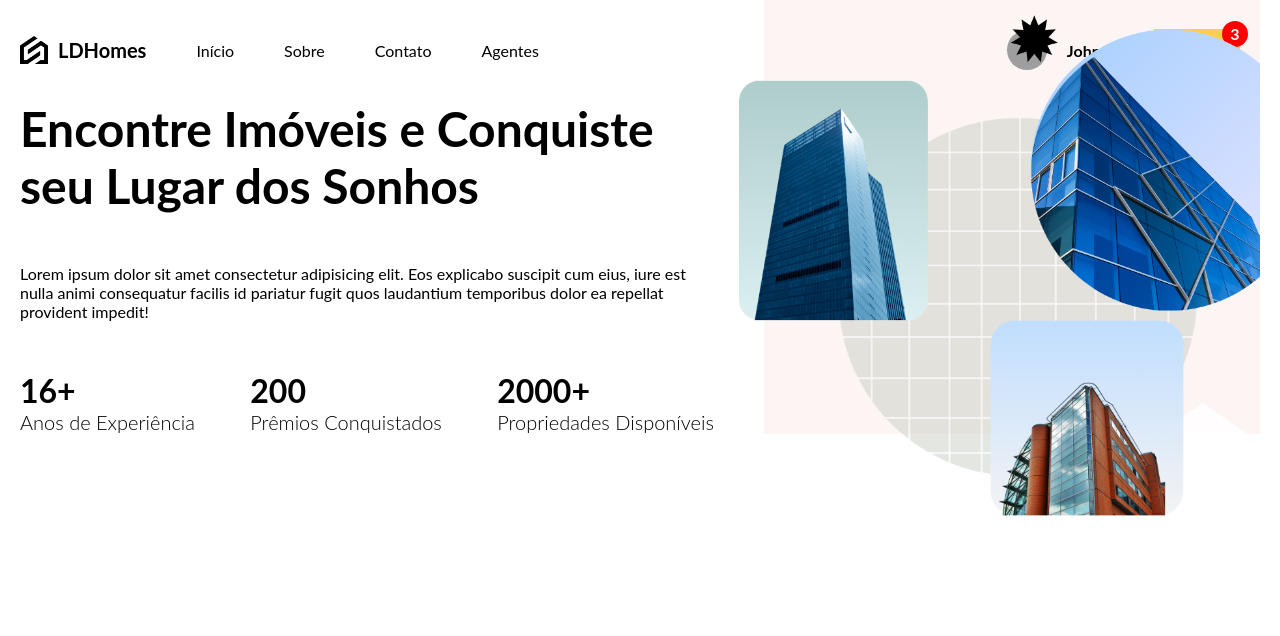
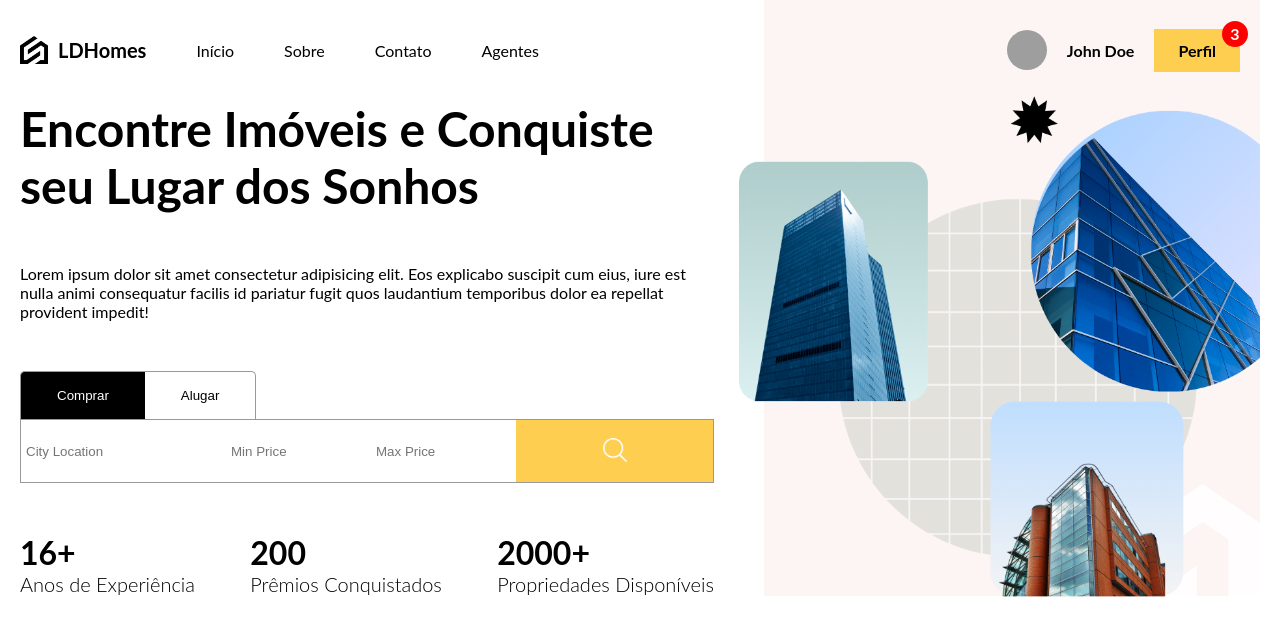
Before and after one commit to LucasDiello/full-stack-hosting, a React (Vite) app in the folder frontend/react-app-estate/: page / in a window 1280 px wide. Shown: the top 636 px of the page. Built offline with nearby package versions, Linux system fonts and the light colour scheme; grey boxes are pictures that could not be loaded.

Commit message:
feat: increment component seachBar and style

```diff
--- /dev/null
+++ b/frontend/react-app-estate/src/components/searchBar/SearchBar.jsx
@@ -0,0 +1,55 @@
+import { useState } from "react";
+import "./searchBar.scss";
+
+const types = ["comprar", "alugar"];
+
+function SearchBar() {
+  const [query, setQuery] = useState({
+    type: "comprar",
+    location: "",
+    minPrice: 0,
+    maxPrice: 0,
+  });
+
+  const switchType = (val) => {
+    setQuery((prev) => ({ ...prev, type: val }));
+  };
+
+  return (
+    <div className="searchBar">
+      <div className="type">
+        {types.map((type) => (
+          <button
+            key={type}
+            onClick={() => switchType(type)}
+            className={query.type === type ? "active" : ""}
+          >
+            {type}
+          </button>
+        ))}
+      </div>
+      <form>
+        <input type="text" name="location" placeholder="City Location" />
+        <input
+          type="number"
+          name="minPrice"
+          min={0}
+          max={10000000}
+          placeholder="Min Price"
+        />
+        <input
+          type="number"
+          name="maxPrice"
+          min={0}
+          max={10000000}
+          placeholder="Max Price"
+        />
+        <button>
+          <img src="/search.png" alt="" />
+        </button>
+      </form>
+    </div>
+  );
+}
+
+export default SearchBar;
--- /dev/null
+++ b/frontend/react-app-estate/src/components/searchBar/searchBar.scss
@@ -0,0 +1,91 @@
+@import "../../responsive.scss";
+
+.searchBar {
+  .type {
+
+
+    button {
+      padding: 16px 36px;
+      border: 1px solid #999;
+      border-bottom: none;
+      cursor: pointer;
+      background-color: white;
+      text-transform: capitalize;
+
+      &.active {
+        background-color: black;
+        color: white;
+      }
+
+      &:first-child {
+        border-top-left-radius: 5px;
+        border-right: none;
+      }
+      &:last-child {
+        border-top-right-radius: 5px;
+        border-left: none;
+      }
+    }
+  }
+
+  form {
+    border: 1px solid #999;
+    display: flex;
+    justify-content: space-between;
+    height: 64px;
+    gap: 5px;
+
+    @include sm {
+      flex-direction: column;
+      border: none;
+    }
+
+    input {
+      border: none;
+      padding: 0px 10px;
+      width: 200px;
+
+      @include lg {
+        padding: 0px 5px;
+
+        &:nth-child(2),
+        &:nth-child(3) {
+          width: 140px;
+        }
+      }
+      @include md {
+        width: 200px;
+        &:nth-child(2),
+        &:nth-child(3) {
+          width: 200px;
+        }
+      }
+
+      @include sm{
+        width: auto;
+        &:nth-child(2),
+        &:nth-child(3) {
+          width: auto;
+        }
+        padding: 20px;
+        border: 1px solid #999;
+      }
+    }
+
+    button {
+      border: none;
+      cursor: pointer;
+      background-color: #fece51;
+      flex: 1;
+
+      @include sm{
+        padding: 10px;
+      }
+
+      img {
+        width: 24px;
+        height: 24px;
+      }
+    }
+  }
+}
--- a/frontend/react-app-estate/src/routes/homePage.jsx
+++ b/frontend/react-app-estate/src/routes/homePage.jsx
@@ -1,3 +1,4 @@
+import SearchBar from "../components/searchBar/SearchBar";
 import "./homePage.scss";
 
 function HomePage() {
@@ -12,6 +13,7 @@ function HomePage() {
             facilis id pariatur fugit quos laudantium temporibus dolor ea
             repellat provident impedit!
           </p>
+          <SearchBar />
           <div className="boxes">
             <div className="box">
               <h1>16+</h1>
```
